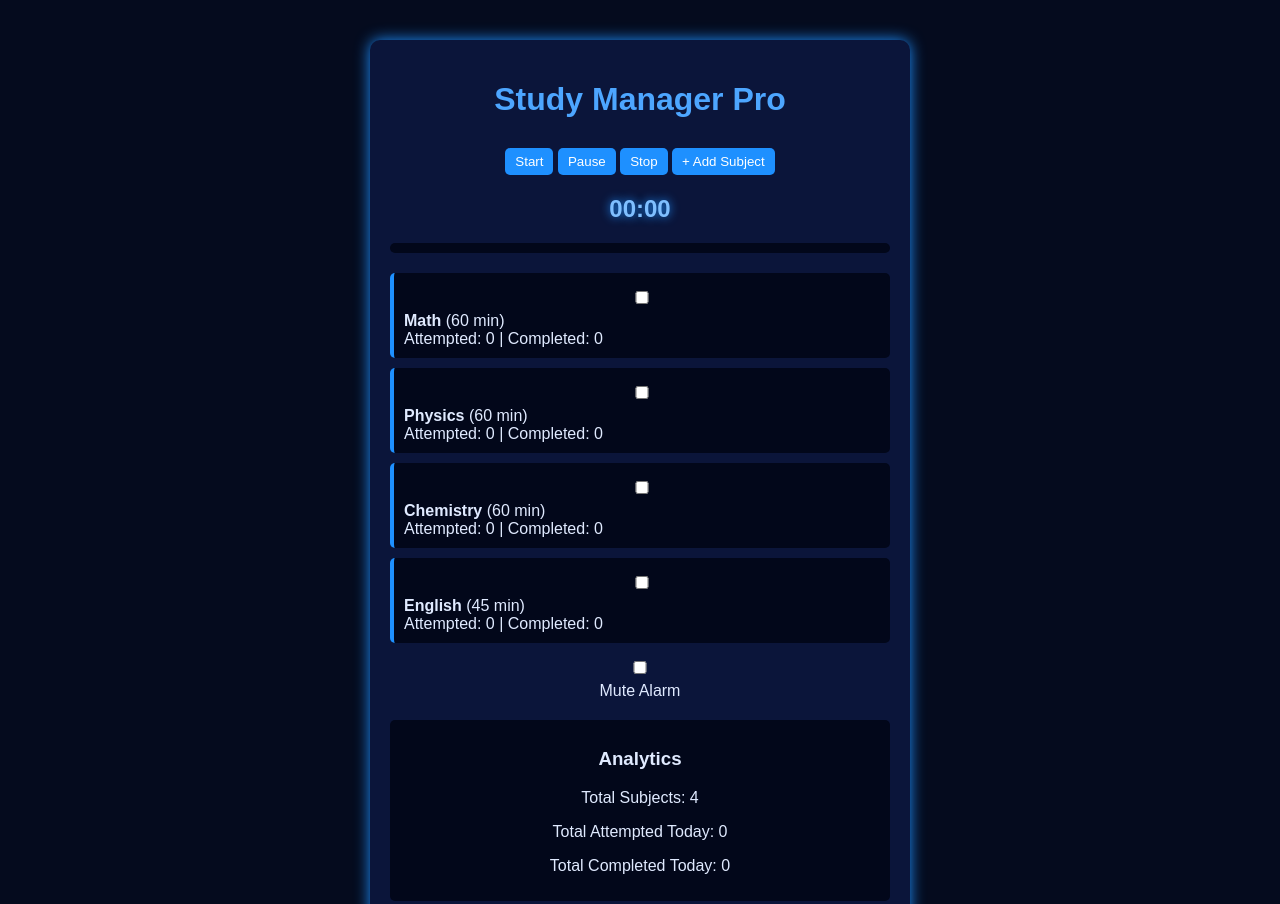
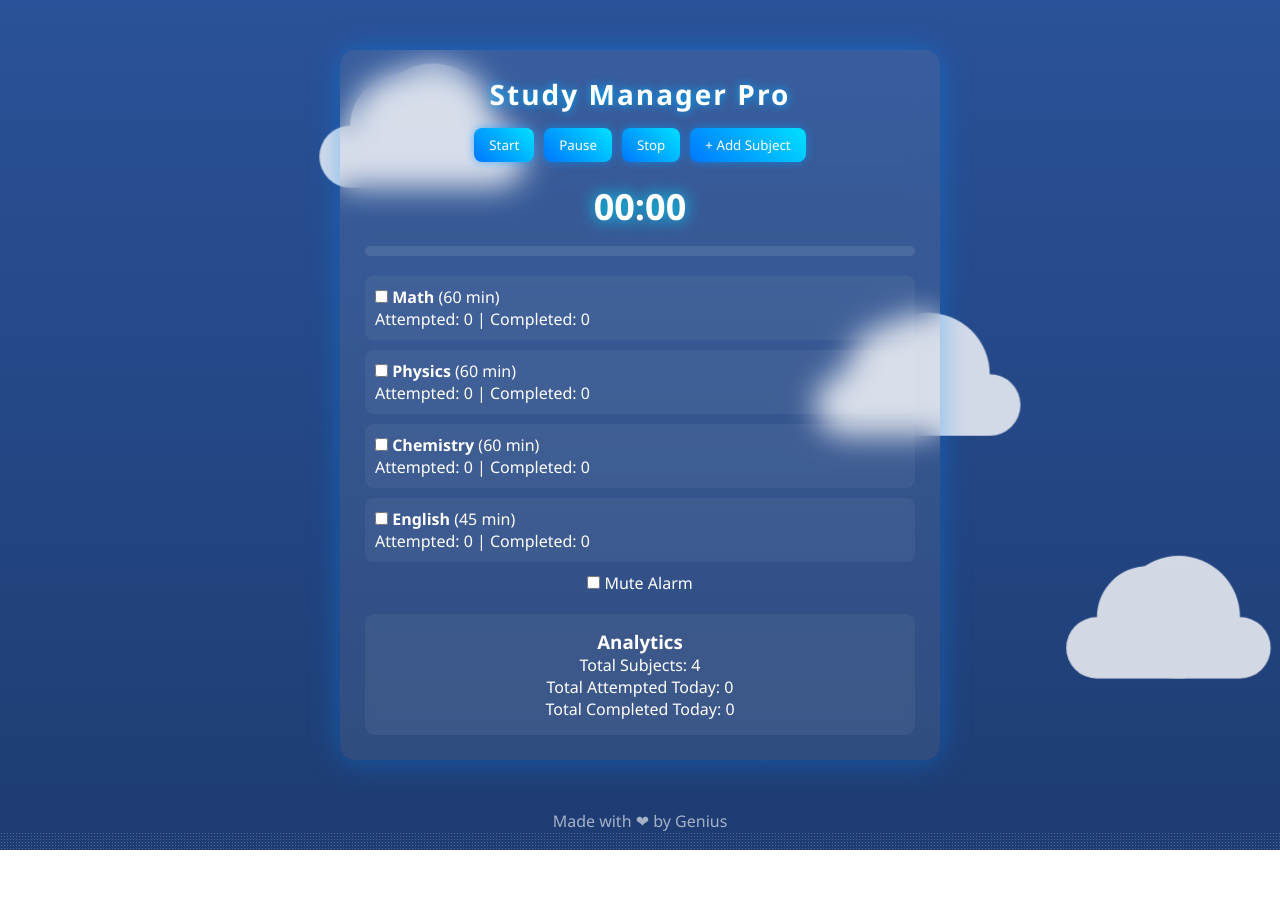
Before and after one commit to genius0369/Study-manager-pro, a plain HTML site: page index.html in a window 1280 px wide. Shown: the top 904 px of the page. After the commit the page ends 850 px from the top, so only its background shows below. Drawn offline with Linux system fonts and the light colour scheme.

Commit message:
Update style.css

```diff
--- a/style.css
+++ b/style.css
@@ -1,87 +1,245 @@
-body {
-  background: #050b1e;
-  font-family: Arial, sans-serif;
-  color: #e0eaff;
-  transition: 0.3s;
+/* =========================
+   GLOBAL RESET
+========================= */
+
+* {
+    margin: 0;
+    padding: 0;
+    box-sizing: border-box;
+    font-family: 'Segoe UI', sans-serif;
 }
 
+/* =========================
+   SKY BACKGROUND
+========================= */
+
+body {
+    margin: 0;
+    overflow-x: hidden;
+    height: 100vh;
+    background: linear-gradient(to top, #1e3c72, #2a5298);
+    font-family: 'Segoe UI', sans-serif;
+    color: white;
+}
+
+/* =========================
+   CLOUD CONTAINER
+========================= */
+
+.clouds {
+    position: fixed;
+    top: 0;
+    left: 0;
+    width: 200%;
+    height: 100%;
+    z-index: -1;
+    overflow: hidden;
+}
+
+/* =========================
+   CLOUD BASE STYLE
+========================= */
+
+.cloud {
+    position: absolute;
+    background: #ffffff;
+    border-radius: 50px;
+    opacity: 0.8;
+}
+
+.cloud:before,
+.cloud:after {
+    content: "";
+    position: absolute;
+    background: #ffffff;
+    border-radius: 50%;
+}
+
+/* =========================
+   CLOUD SHAPE
+========================= */
+
+.cloud {
+    width: 200px;
+    height: 60px;
+}
+
+.cloud:before {
+    width: 100px;
+    height: 100px;
+    top: -50px;
+    left: 30px;
+}
+
+.cloud:after {
+    width: 120px;
+    height: 120px;
+    top: -60px;
+    right: 30px;
+}
+
+/* =========================
+   RANDOM FLOAT ANIMATION
+========================= */
+
+@keyframes floatRandom {
+    0%   { transform: translate(0px, 0px) scale(1); }
+    25%  { transform: translate(200px, -100px) scale(1.1); }
+    50%  { transform: translate(-150px, 150px) scale(0.9); }
+    75%  { transform: translate(250px, 50px) scale(1.05); }
+    100% { transform: translate(-200px, -120px) scale(1); }
+}
+
+.cloud {
+    animation: floatRandom linear infinite alternate;
+}
+
+/* Different speed & size for depth */
+
+.x1 { top: 20%; left: 10%; animation-duration: 60s; }
+.x2 { top: 50%; left: 30%; animation-duration: 80s; transform: scale(0.8); }
+.x3 { top: 70%; left: 60%; animation-duration: 70s; transform: scale(1.2); }
+.x4 { top: 30%; left: 80%; animation-duration: 100s; transform: scale(0.6); }
+.x5 { top: 80%; left: 40%; animation-duration: 90s; transform: scale(0.9); }
+
+/* Twinkling Stars */
+
+body::after {
+    content: "";
+    position: fixed;
+    width: 100%;
+    height: 100%;
+    background-image: radial-gradient(white 1px, transparent 1px);
+    background-size: 3px 3px;
+    opacity: 0.15;
+    animation: twinkle 2s infinite alternate;
+    z-index: -1;
+}
+
+@keyframes twinkle {
+    from { opacity: 0.1; }
+    to { opacity: 0.25; }
+}
+
+/* =========================
+   MAIN CONTAINER
+========================= */
+
 .container {
-  max-width: 500px;
-  margin: 40px auto;
-  padding: 20px;
-  background: #0b153a;
-  border-radius: 10px;
-  box-shadow: 0 0 15px #1e90ff;
+    width: 90%;
+    max-width: 600px;
+    margin: 50px auto;
+    padding: 25px;
+    border-radius: 15px;
+
+    background: rgba(255, 255, 255, 0.08);
+    backdrop-filter: blur(15px);
+    box-shadow: 0 0 30px rgba(0, 140, 255, 0.4);
+
     text-align: center;
 }
 
-h1 { color: #4da6ff; }
+/* =========================
+   TITLE
+========================= */
 
-h2 {
-  color: #7fbfff;
-  text-shadow: 0 0 10px #1e90ff;
+h1 {
+    margin-bottom: 15px;
+    font-size: 28px;
+    letter-spacing: 2px;
+    text-shadow: 0 0 10px #00aaff;
 }
 
-.subject-item {
-  background: #02071a;
-  margin: 10px 0;
-  padding: 10px;
-  border-left: 4px solid #1e90ff;
-  border-radius: 5px;
-  text-align: left;
+/* =========================
+   TOP BUTTON CONTROLS
+========================= */
+
+.top-controls {
+    display: flex;
+    gap: 10px;
+    margin-bottom: 20px;
+    justify-content: center; /* center under h1 */
+    flex-wrap: wrap;
 }
 
-button {
-  background: #1e90ff;
+
+.top-controls button {
+    padding: 8px 15px;
+    border-radius: 8px;
+    border: none;
+    cursor: pointer;
     color: white;
-  border: none;
-  padding: 6px 10px;
-  cursor: pointer;
-  border-radius: 5px;
-  margin-top: 8px;
+    background: linear-gradient(45deg, #0077ff, #00e1ff);
+    box-shadow: 0 0 10px rgba(0, 150, 255, 0.6);
+    transition: 0.3s ease;
 }
 
-button:hover { background: #63b3ff; }
+.top-controls button:hover {
+    transform: scale(1.05);
+    box-shadow: 0 0 20px #00e1ff;
+}
 
-#startBtn {
-  width: 100%;
-  margin-top: 10px;
+/* =========================
+   TIMER
+========================= */
+
+#timer {
+    font-size: 36px;
+    margin: 15px 0;
+    text-shadow: 0 0 15px #00e1ff;
 }
+
+/* =========================
+   PROGRESS BAR
+========================= */
 
 .progress-container {
     width: 100%;
     height: 10px;
-  background: #02071a;
+    background: rgba(255,255,255,0.1);
     border-radius: 10px;
-  margin: 10px 0 20px;
-  overflow: hidden;
+    margin-bottom: 20px;
 }
 
 #progressBar {
     height: 100%;
     width: 0%;
-  background: #1e90ff;
-  box-shadow: 0 0 10px #1e90ff;
+    border-radius: 10px;
+    background: linear-gradient(90deg, #00e1ff, #0077ff);
     transition: width 1s linear;
 }
 
+/* =========================
+   SUBJECT LIST
+========================= */
+
+.subject-item {
+    background: rgba(255,255,255,0.05);
+    padding: 10px;
+    margin-bottom: 10px;
+    border-radius: 8px;
+    text-align: left;
+    transition: 0.3s;
+}
+
+.subject-item:hover {
+    background: rgba(0, 140, 255, 0.2);
+}
+
+/* =========================
+   ANALYTICS
+========================= */
+
 .analytics {
     margin-top: 20px;
-  padding: 10px;
-  background: #02071a;
-  border-radius: 5px;
+    padding: 15px;
+    border-radius: 10px;
+    background: rgba(255,255,255,0.05);
 }
 
-.floating-btn {
-  position: fixed;
-  bottom: 30px;
-  right: 30px;
-  font-size: 22px;
-  width: 50px;
-  height: 50px;
-  border-radius: 50%;
-  box-shadow: 0 0 15px #1e90ff;
-}
+/* =========================
+   MODAL
+========================= */
 
 .modal {
     display: none;
@@ -93,46 +251,26 @@
 }
 
 .modal-content {
-  background: #0b153a;
+    background: rgba(255,255,255,0.1);
     padding: 20px;
     border-radius: 10px;
+    backdrop-filter: blur(10px);
 }
 
-input {
+.modal-content input {
     width: 100%;
-  margin: 8px 0;
+    margin-bottom: 10px;
     padding: 8px;
-  background: #02071a;
-  color: white;
-  border: 1px solid #1e90ff;
     border-radius: 5px;
+    border: none;
 }
+
+/* =========================
+   FOOTER
+========================= */
 
 footer {
     text-align: center;
     margin-top: 30px;
-  color: #7fbfff;
-  font-size: 14px;
+    opacity: 0.6;
 }
-
-/* Light Mode */
-
-.light-mode {
-  background: #f4f4f4;
-  color: #111;
-}
-
-.light-mode .container {
-  background: #ffffff;
-  box-shadow: 0 0 10px #888;
-}
-
-.light-mode .subject-item {
-  background: #eaeaea;
-}
-
-.theme-btn {
-  position: fixed;
-  top: 20px;
-  right: 20px;
-}
```
Lines whose indentation alone changed are shown as unchanged.
